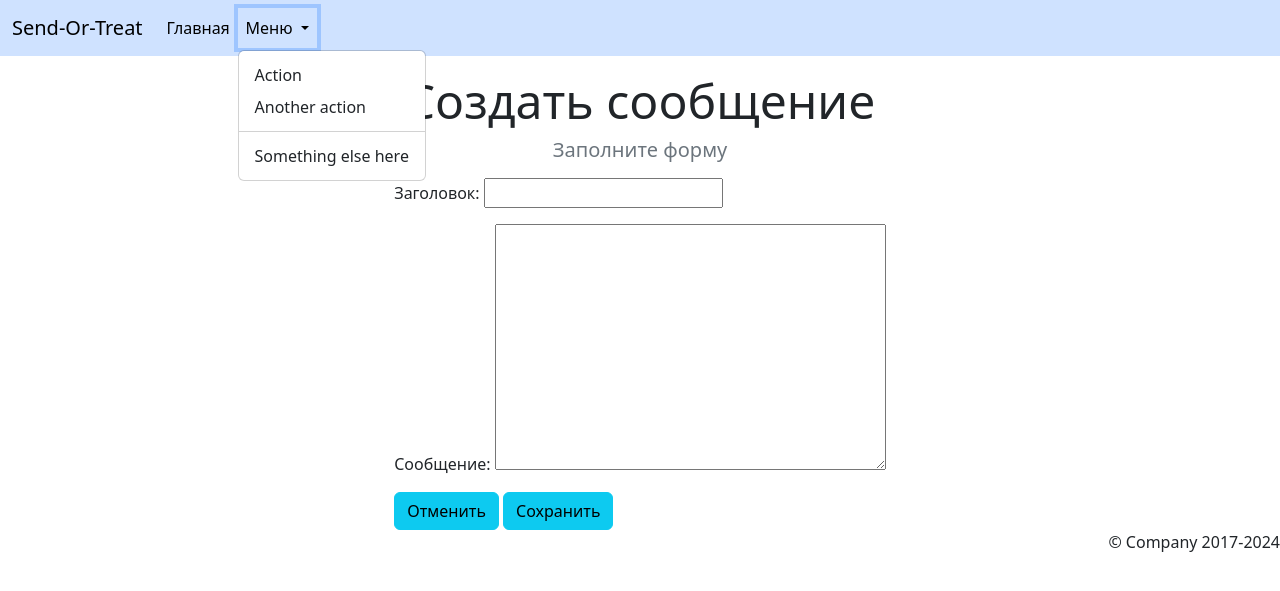
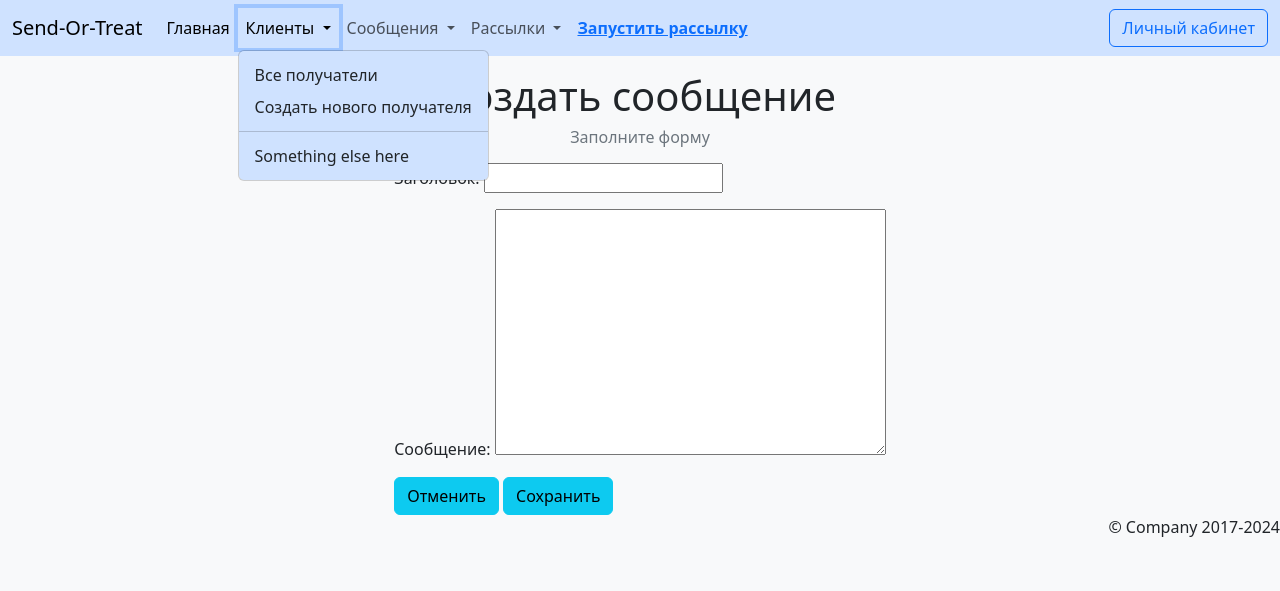
Before and after one commit to Skaeling/Email_Marketing_Service, a Django app: page /sender/messages/create_new/ in a window 1280 px wide, after a click on "Клиенты". Shown: the top 591 px of the page. Run offline with Django 5.2, Linux system fonts and the light colour scheme; some libraries are stand-ins or nearby versions.

Commit message:
fix html

```diff
--- a/config/settings.py
+++ b/config/settings.py
@@ -112,7 +112,7 @@ AUTH_PASSWORD_VALIDATORS = [
 # Internationalization
 # https://docs.djangoproject.com/en/5.1/topics/i18n/
 
-LANGUAGE_CODE = 'en-us'
+LANGUAGE_CODE = 'ru'
 
 TIME_ZONE = 'Europe/Moscow'
 
@@ -137,8 +137,10 @@ MEDIA_ROOT = os.path.join(BASE_DIR, 'media')
 
 DEFAULT_AUTO_FIELD = 'django.db.models.BigAutoField'
 
+EMAIL_BACKEND = 'django.core.mail.backends.smtp.EmailBackend'
 EMAIL_HOST = os.getenv('EMAIL_HOST')
 EMAIL_HOST_USER = os.getenv('EMAIL_HOST_USER')
 EMAIL_HOST_PASSWORD = os.getenv('EMAIL_HOST_PASSWORD')
 EMAIL_PORT = os.getenv('EMAIL_PORT')
 EMAIL_USE_SSL = os.getenv('EMAIL_USE_SSL')
+DEFAULT_FROM_EMAIL = EMAIL_HOST_USER
--- a/sender/templates/sender/base.html
+++ b/sender/templates/sender/base.html
@@ -5,13 +5,17 @@
     <meta name="viewport" content="width=device-width, initial-scale=1">
     <title>{% block title %}{{ title }}{% endblock %}</title>
     <link rel="stylesheet" href="/static/css/bootstrap.min.css">
+    <style>
+
+    </style>
 </head>
-<body>
+<body class="bg-light">
     <div class='row'>
     <!-- Навигационная панель -->
         {% include "sender/includes/inc_sender_menu.html" %}
-
+    </div>
     <!--  Основная колонка -->
+    <div class='row'>
         <div class="col-12 mt-3">
             {% block content %}
             {% endblock %}
--- a/sender/templates/sender/includes/inc_sender_header.html
+++ b/sender/templates/sender/includes/inc_sender_header.html
@@ -1,4 +1,4 @@
-<h1 class="display-5 text-center">{{ title }}</h1>
+<h1 class="display-6 text-center">{{ title }}</h1>
     <div class="row text-secondary text-center mt-2 mb-2">
-        <h5>{{ header }}</h5>
+        <h6>{{ header }}</h6>
     </div>
--- a/sender/templates/sender/includes/inc_sender_menu.html
+++ b/sender/templates/sender/includes/inc_sender_menu.html
@@ -15,21 +15,69 @@
 <!--        </li>-->
         <li class="nav-item dropdown">
           <a class="nav-link dropdown-toggle" href="#" role="button" data-bs-toggle="dropdown" aria-expanded="false">
-            Меню
+            Клиенты
           </a>
-          <ul class="dropdown-menu">
-            <li><a class="dropdown-item" href="#">Action</a></li>
-            <li><a class="dropdown-item" href="#">Another action</a></li>
+          <ul class="dropdown-menu bg-primary-subtle">
+            <li><a class="dropdown-item" href="{% url 'sender:recipients_list' %}">Все получатели</a></li>
+            <li><a class="dropdown-item" href="{% url 'sender:recipient_create' %}">Создать нового получателя</a></li>
             <li><hr class="dropdown-divider"></li>
             <li><a class="dropdown-item" href="#">Something else here</a></li>
           </ul>
         </li>
+
+        <li class="nav-item dropdown">
+          <a class="nav-link dropdown-toggle" href="#" role="button" data-bs-toggle="dropdown" aria-expanded="false">
+            Сообщения
+          </a>
+          <ul class="dropdown-menu bg-primary-subtle">
+            <li><a class="dropdown-item" href="{% url 'sender:messages_list' %}">Все сообщения</a></li>
+            <li><a class="dropdown-item" href="{% url 'sender:message_create' %}">Создать новое сообщение</a></li>
+            <li><hr class="dropdown-divider"></li>
+            <li><a class="dropdown-item" href="#">Something else here</a></li>
+          </ul>
+        </li>
+
+        <li class="nav-item dropdown">
+          <a class="nav-link dropdown-toggle" href="#" role="button" data-bs-toggle="dropdown" aria-expanded="false">
+            Рассылки
+          </a>
+          <ul class="dropdown-menu bg-primary-subtle">
+            <li><a class="dropdown-item" href="{% url 'sender:newsletters_list' %}">Все рассылки</a></li>
+            <li><a class="dropdown-item" href="{% url 'sender:newsletter_create' %}">Создать новую рассылку</a></li>
+            <li><hr class="dropdown-divider"></li>
+            <li><a class="dropdown-item" href="#">Something else here</a></li>
+          </ul>
+        </li>
+
+        <li class="nav-item">
+          <a class="nav-link active text-primary" aria-current="page" href="#"><strong><u>Запустить рассылку</u></strong></a>
+        </li>
+        <li>
+
+        </li>
+
       </ul>
-<!--      <form class="d-flex" role="search">-->
-<!--        <input class="form-control me-2" type="search" placeholder="Поиск" aria-label="Search">-->
-<!--        <button class="btn btn-outline-dark" type="submit">Найти</button>-->
-<!--      </form>-->
+      <button class="btn btn-outline-primary" type="button" data-bs-toggle="offcanvas" data-bs-target="#offcanvasExample" aria-controls="offcanvasExample">
+  Личный кабинет
+</button>
     </div>
   </div>
 </nav>
   </div>
+
+
+<div class="offcanvas offcanvas-end bg-dark text-white" tabindex="-1" id="offcanvasExample" aria-labelledby="offcanvasExampleLabel">
+  <div class="offcanvas-header bg-primary-subtle text-dark">
+    <h5 class="offcanvas-title" id="offcanvasExampleLabel">Авторизация</h5>
+    <button type="button" class="btn-close" data-bs-dismiss="offcanvas" aria-label="Close"></button>
+  </div>
+  <div class="offcanvas-body">
+    <div>
+      Войдите в личный кабинет для управления вашими рассылками.
+    </div>
+    <div class="list-group mt-2">
+  <a href="#" class="list-group-item list-group-item-action bg-primary-subtle">Вход</a>
+  <a href="#" class="list-group-item list-group-item-action bg-primary-subtle">Регистрация</a>
+</div>
+  </div>
+</div>
--- a/sender/templates/sender/message_detail.html
+++ b/sender/templates/sender/message_detail.html
@@ -27,7 +27,7 @@
         </tr>
     </table>
     </div>
-    <div class="container mt-5 d-flex justify-content-center">
+    <div class="container mt-5 text-center">
                 <a href="{% url 'sender:messages_list' %}" class="button btn btn-primary">К списку сообщений</a>
                 <a href="{% url 'sender:message_create' %}" class="button btn btn-primary">Добавить новое сообщение</a>
 
--- a/sender/templates/sender/messages_list.html
+++ b/sender/templates/sender/messages_list.html
@@ -31,7 +31,7 @@
         {% endfor %}
     </table>
     </div>
-    <div class="container mt-5 d-flex justify-content-center">
+    <div class="container mt-5 text-center">
                 <a href="{% url 'sender:home' %}" class="button btn btn-primary">На Главную</a>
                 <a href="{% url 'sender:message_create' %}" class="button btn btn-primary">Добавить новое сообщение</a>
 
--- a/sender/templates/sender/newsletter_detail.html
+++ b/sender/templates/sender/newsletter_detail.html
@@ -35,7 +35,7 @@
 
 
             <td class="table-primary">&nbsp;
-                <a href="{% url 'sender:newsletter_update' newsletter.pk %}" class="button btn btn-primary">Редактировать</a>
+                <a href="{% url 'sender:newsletter_update' newsletter.pk %}" class="btn btn-primary">Редактировать</a>
                 <a href="{% url 'sender:newsletter_confirm_delete' newsletter.pk %}" class="button btn btn-danger">Удалить</a>&nbsp;
                 <a href="{% url 'sender:send_newsletter' newsletter.pk %}" class="button btn btn-danger">Отправить рассылку</a>&nbsp;
             </td>
@@ -43,7 +43,7 @@
         </tr>
     </table>
     </div>
-    <div class="container mt-5 d-flex justify-content-center">
+    <div class="container mt-5 text-center">
                 <a href="{% url 'sender:newsletters_list' %}" class="button btn btn-primary">К списку рассылок</a>
                 <a href="{% url 'sender:newsletter_create' %}" class="button btn btn-primary">Добавить новую рассылку</a>
 
--- a/sender/templates/sender/newsletters_list.html
+++ b/sender/templates/sender/newsletters_list.html
@@ -36,7 +36,7 @@
         {% endfor %}
     </table>
     </div>
-    <div class="container mt-5 d-flex justify-content-center">
+    <div class="container mt-5 text-center">
                 <a href="{% url 'sender:home' %}" class="button btn btn-primary">На Главную</a>
                 <a href="{% url 'sender:newsletter_create' %}" class="button btn btn-primary">Добавить новую рассылку</a>
 
--- a/sender/templates/sender/recipient_detail.html
+++ b/sender/templates/sender/recipient_detail.html
@@ -30,7 +30,7 @@
         </tr>
     </table>
 </div>
-<div class="container mt-5 d-flex justify-content-center">
+<div class="container mt-5 text-center">
                 <a href="{% url 'sender:recipients_list' %}" class="button btn btn-primary">К списку получателей</a>
                 <a href="{% url 'sender:recipient_create' %}" class="button btn btn-primary">Добавить нового получателя</a>
 
--- a/sender/templates/sender/recipients_list.html
+++ b/sender/templates/sender/recipients_list.html
@@ -29,7 +29,7 @@
         {% endfor %}
     </table>
     </div>
-    <div class="container mt-5 d-flex justify-content-center">
+    <div class="container mt-5 text-center">
                 <a href="{% url 'sender:home' %}" class="button btn btn-primary">На Главную</a>
                 <a href="{% url 'sender:recipient_create' %}" class="button btn btn-primary">Добавить нового получателя</a>
 
--- a/sender/views.py
+++ b/sender/views.py
@@ -14,7 +14,7 @@ def home(request):
     all_mailings = Newsletter.objects.count()
     active_mailings = Newsletter.objects.filter(status=Newsletter.STARTED)
     result = active_mailings.count()
-    extra_context = {'title': 'Главная',
+    extra_context = {'title': 'Send-or-Treat',
                      'email': clients,
                      'active_mail': result,
                      'all_mailings': all_mailings
```
Also changed, not shown: sender/templates/sender/home.html (+55 -38 lines).
